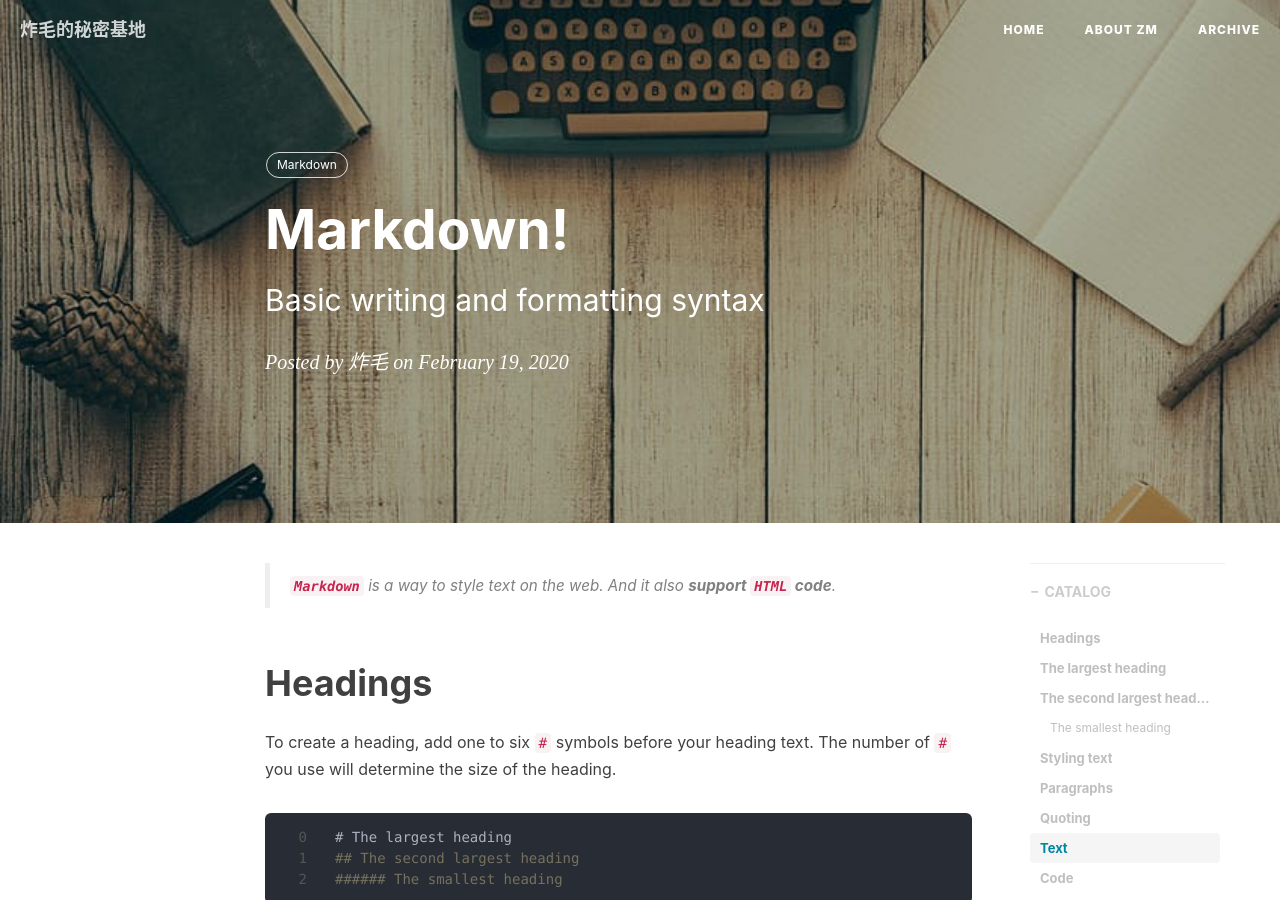
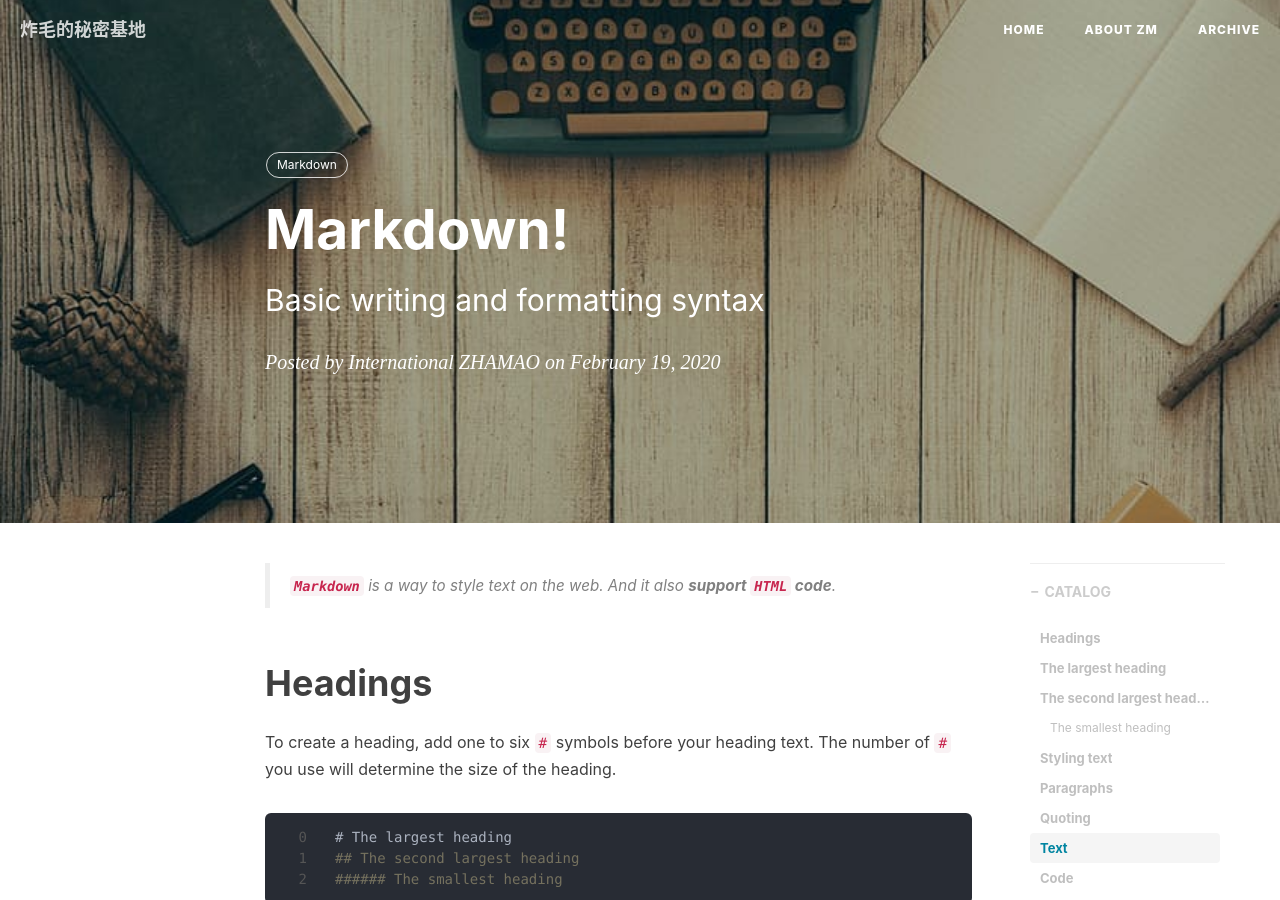
Before and after one commit to lzzmm/lzzmm.github.io, a Jekyll site: the page built from _posts/2020-02-19-Markdown.md, in a window 1280 px wide and 900 px high. Built offline with Jekyll 4.4.1, drawn with Linux system fonts in a browser that asks for light colours; nearby versions of some CDN libraries; comment, search, counter and statistics services are not loaded.

Commit message:
change author

```diff
--- a/_posts/2020-02-19-Markdown.md
+++ b/_posts/2020-02-19-Markdown.md
@@ -3,7 +3,7 @@ layout:     post
 title:      Markdown!
 subtitle:   Basic writing and formatting syntax
 date:       2020-02-19
-author:     炸毛
+author:     International ZHAMAO
 header-img: img/post-bg-desk.jpg
 catalog: true
 tags:
```
